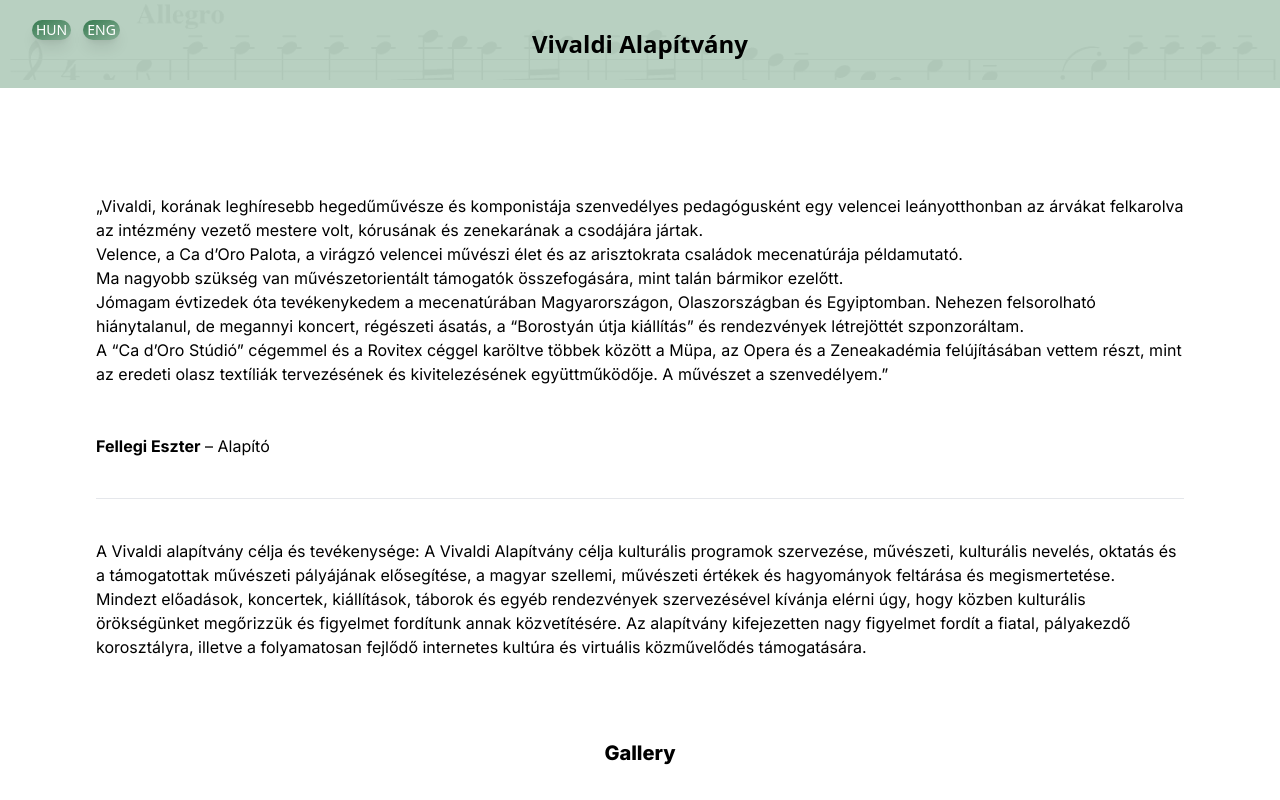
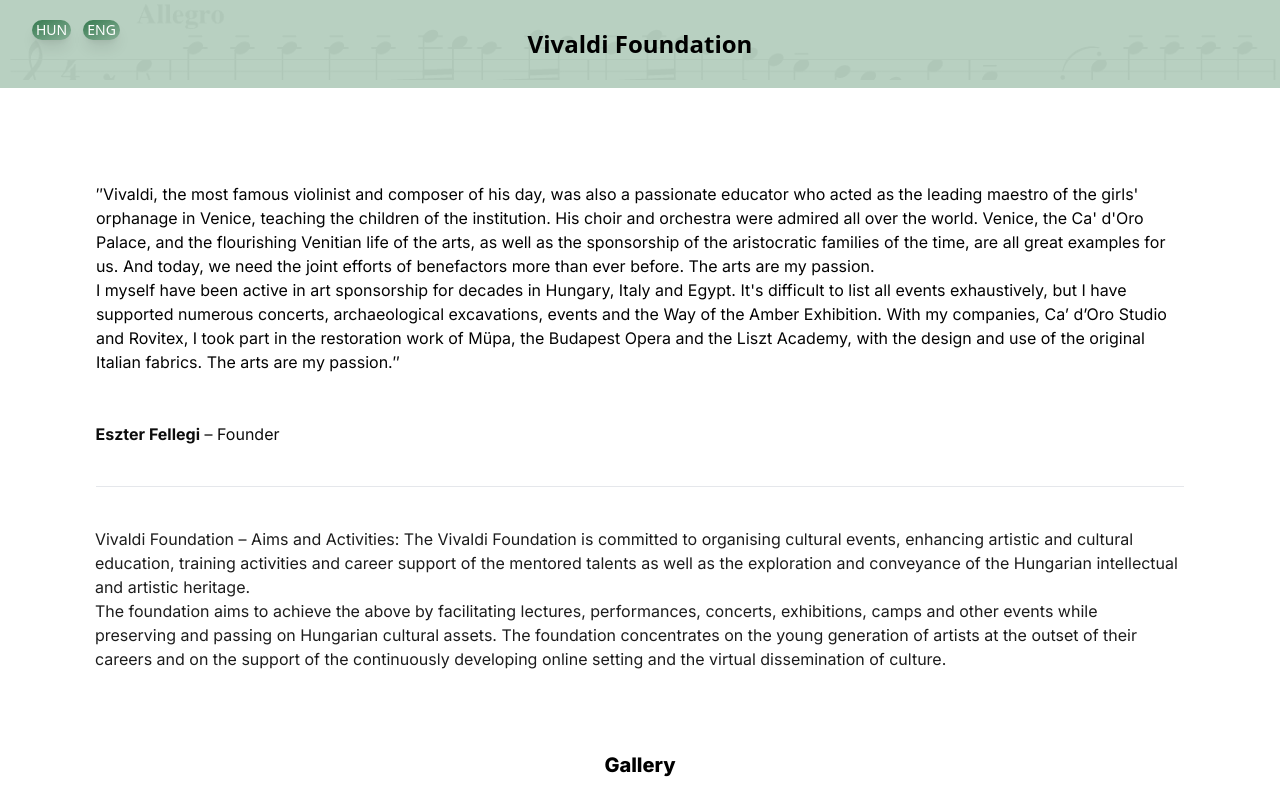
Before and after one commit to vladyslavt97/vivaldialapitvany, a Next.js app: page / in a window 1280 px wide. Both pictures are taken after a click on the button "ENG". Shown: the top 800 px of the page. Built offline with nearby package versions, Linux system fonts and the light colour scheme.

Commit message:
all text chagned

```diff
--- a/components/Footer.tsx
+++ b/components/Footer.tsx
@@ -2,9 +2,14 @@
 import CopyToClipboard from 'react-copy-to-clipboard';
 import { useState } from 'react';
 import Copied from './Copied';
+import { useStore } from "@/components/State";
+
 type Props = {}
-
+interface languagesState {
+  language: string,
+}
 export default function Footer({}: Props) {
+  const language = useStore((state: languagesState) => state.language);
 
   const [copied, setCopied] = useState(false);
 
@@ -19,24 +24,24 @@
   return (
     <div className='bg-green-800/30 w-screen px-5 pt-6 pb-4 sm:px-24 sm:py-5 relative bottom-0 text-white text-sm sm:text-md'>
         {copied === true && <Copied/>}
-        <h2 className='font-bold'>Az alapítvány folyamatosan fogadja a támogatásokat az alábbi címen:</h2>
-        <h2 className='pt-2'>Adószám:
+        <h2 className='font-bold'>{language === "hun" ? "Az alapítvány folyamatosan fogadja a támogatásokat az alábbi címen:" : "Donations are welcome by bank transfer; please use the details below:"}</h2>
+        <h2 className='pt-2'>{language === "hun" ? "Adószám:" : "Tax number:"}
           <span className={mystyle}> 19350736-2-13</span>
           <CopyToClipboard text="19350736-2-13">
             <button onClick={e => toggleCopied(true)}><FiCopy className='ml-2 text-gray-400'/></button>
           </CopyToClipboard>
         </h2>
-        <h2>Nyilvántartási szám: <span className={mystyle}>13-01-0004344</span>
+        <h2>{language === "hun" ? "Nyilvántartási szám:" : "Registration number: "} <span className={mystyle}>13-01-0004344</span>
           <CopyToClipboard text="13-01-0004344">
             <button onClick={e => toggleCopied(true)}><FiCopy className='ml-2 text-gray-400'/></button>
           </CopyToClipboard>
         </h2>
-        <h2>Bankszámlaszám: <span className={mystyle}>10300002-13421668-00014909</span>
+        <h2>{language === "hun" ? "Bankszámlaszám:" : "Bank account number: "} <span className={mystyle}>10300002-13421668-00014909</span>
           <CopyToClipboard text="10300002-13421668-00014909">
             <button onClick={e => toggleCopied(true)}><FiCopy className='ml-2 text-gray-400'/></button>
           </CopyToClipboard>
         </h2>
-        <h2>Elérhetőség: <span className={mystyle}>info@vivaldialapitvany.hu</span>
+        <h2>{language === "hun" ? "Elérhetőség:" : "Contact: "} <span className={mystyle}>info@vivaldialapitvany.hu</span>
           <CopyToClipboard text="info@vivaldialapitvany.hu">
             <button onClick={e => toggleCopied(true)}><FiCopy className='ml-2 text-gray-400'/></button>
           </CopyToClipboard>
--- a/components/Header.tsx
+++ b/components/Header.tsx
@@ -27,7 +27,7 @@
           initial={{opacity:0, scale:0.9}}
           animate={{opacity:1, scale:1}}
           transition={{duration:5}}
-          >Vivaldi Alapítvány</motion.h1>
+          >{language === "hun" ? "Vivaldi Alapítvány" : "Vivaldi Foundation"}</motion.h1>
       </div>
     </div>
   )
--- /dev/null
+++ b/components/ProjectDescriptionENG.tsx
@@ -0,0 +1,48 @@
+import { motion } from "framer-motion";
+
+type Props = {}
+
+export default function DescriptionENG({}: Props) {
+  return (
+    <div className='text-black'>
+        <motion.p
+        initial={{x:-10, opacity:0}}
+        whileInView={{x:0, opacity:1}}
+        transition={{duration:3}}
+        >
+          ″Vivaldi, the most famous violinist and composer of his day, was also a passionate educator who acted as the leading
+          maestro of the girls&apos; orphanage in Venice, teaching the children of the institution. His choir and orchestra were admired
+          all over the world. Venice, the Ca&apos; d&apos;Oro Palace, and the flourishing Venitian life of the arts, as well as the sponsorship
+          of the aristocratic families of the time, are all great examples for us. And today, we need the joint efforts of benefactors
+          more than ever before. The arts are my passion. <br/>
+          I myself have been active in art sponsorship for decades in Hungary,
+          Italy and Egypt. It&apos;s difficult to list all events exhaustively, but I have supported numerous concerts, archaeological
+          excavations, events and the Way of the Amber Exhibition. With my companies, Ca’ d’Oro Studio and Rovitex, I took
+          part in the restoration work of Müpa, the Budapest Opera and the Liszt Academy, with the design and use of the original
+          Italian fabrics. The arts are my passion.″<br/>
+        </motion.p><br/><br/>
+        <motion.p
+        initial={{x:-10, opacity:0}}
+        whileInView={{x:0, opacity:1}}
+        transition={{duration:3, delay:0.3}}
+        ><span className='font-bold'>Eszter Fellegi</span> – Founder</motion.p>
+
+        <motion.hr initial={{opacity:0}} animate={{opacity:1}} transition={{duration:3}} className='my-10'/>
+
+        <motion.p
+        initial={{x:-10, opacity:0}}
+        whileInView={{x:0, opacity:1}}
+        transition={{duration:3, delay:0.6}}
+        >
+          Vivaldi Foundation – Aims and Activities:
+          The Vivaldi Foundation is committed to organising cultural events, enhancing artistic and cultural education, training
+          activities and career support of the mentored talents as well as the exploration and conveyance of the Hungarian
+          intellectual and artistic heritage.<br/>
+          The foundation aims to achieve the above by facilitating lectures, performances, concerts, exhibitions, camps and other
+          events while preserving and passing on Hungarian cultural assets. The foundation concentrates on the young generation
+          of artists at the outset of their careers and on the support of the continuously developing online setting and the virtual
+          dissemination of culture.
+        </motion.p>
+    </div>
+  )
+}
--- a/pages/index.tsx
+++ b/pages/index.tsx
@@ -1,17 +1,21 @@
-import Image from 'next/image'
 import { Inter } from 'next/font/google'
 import Description from '../components/ProjectDescription'
 import Gallery from '@/components/Gallery'
+import { useStore } from "@/components/State";
+import DescriptionENG from '@/components/ProjectDescriptionENG';
 
-
+interface languagesState {
+  language: string,
+}
 const inter = Inter({ subsets: ['latin'] })
 
 export default function Home() {
+  const language = useStore((state: languagesState) => state.language);
   return (
     <main
       className={`flex min-h-screen flex-col justify-center px-5 sm:px-10 py-20 md:px-24 ${inter.className}`}
     >
-      <Description/>
+     {language === "hun" ? <Description/> : <DescriptionENG/>}
       <Gallery/>
     </main>
   )
```
